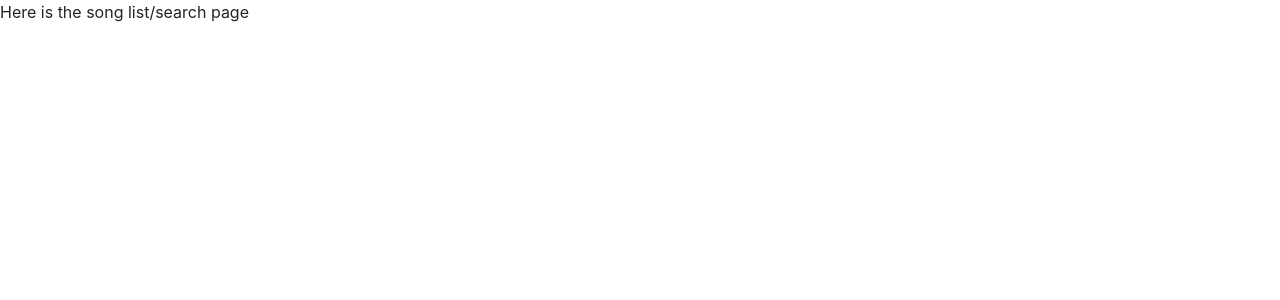
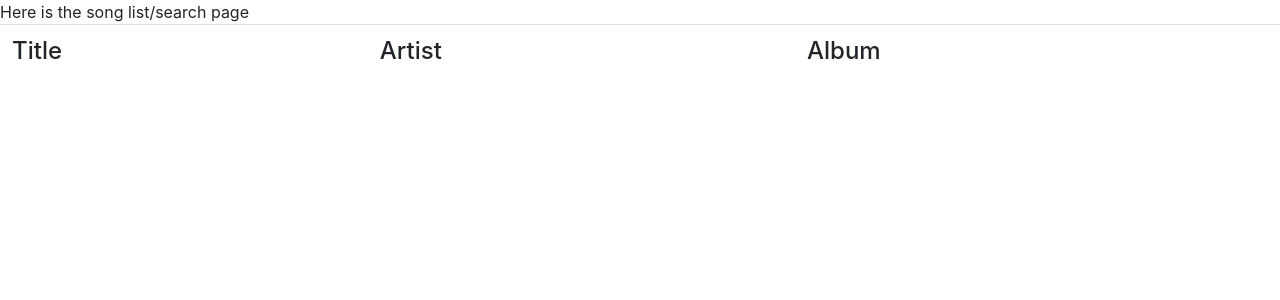
Before and after one commit to jacksonneal/SpotiTalk, a React (Create React App) app in the folder spotitalk/: page / in a window 1280 px wide. Shown: the top 300 px of the page. Built offline with nearby package versions, Linux system fonts and the light colour scheme.

Commit message:
add basic components for list and solo view

```diff
--- a/spotitalk/src/App.js
+++ b/spotitalk/src/App.js
@@ -3,15 +3,17 @@ import { connect } from 'react-redux';
 import './App.css';
 import { BrowserRouter as Router, Route } from 'react-router-dom';
 import SongSearch from './components/SongSearch';
+import SongSoloView from './components/SongSoloView';
 
 function App(props) {
   return (
     <Router>
       <div>
         <Route exact path="/" render={() => <SongSearch {...props} />} />
+        <Route exact path="/SongSoloView" component={SongSoloView} />
       </div>
     </Router>
   );
 }
 
-export default connect(state => state)(App);
+export default connect(state => state.songs)(App);
--- /dev/null
+++ b/spotitalk/src/components/SongList.js
@@ -0,0 +1,39 @@
+import React from 'react'
+import SongRow from './SongRow';
+
+export default function SongList(props) {
+    const songList = [];
+    return (
+        <table class="table table-striped">
+            <thead>
+                <tr>
+                    <td>
+                        <h4>
+                            Title
+                        </h4>
+                    </td>
+                    <td>
+                        <h4>
+                            Artist
+                        </h4>
+                    </td>
+                    <td>
+                        <h4>
+                            Album
+                        </h4>
+                    </td>
+                </tr>
+            </thead>
+            <tbody>
+                {
+                    songList.map(song =>
+                        <SongRow
+                            key={song.id}
+                            {...song}
+                        />
+                    )
+                }
+            </tbody>
+        </table>
+    )
+}
--- /dev/null
+++ b/spotitalk/src/components/SongRow.js
@@ -0,0 +1,26 @@
+import React from 'react';
+import { Link } from 'react-router-dom';
+
+export default function SongRow(props) {
+    const { song } = props;
+
+    return (
+        <tr>
+            <td>
+                <Link to={{
+                    pathname: "SongView",
+                    state: song,
+                }}
+                >
+                    {song.title}
+                </Link>
+            </td>
+            <td>
+                {song.artist}
+            </td>
+            <td>
+                {song.album}
+            </td>
+        </tr>
+    );
+};
--- a/spotitalk/src/components/SongSearch.js
+++ b/spotitalk/src/components/SongSearch.js
@@ -1,8 +1,12 @@
 import React from 'react';
+import SongList from './SongList';
 
-export default function SongList(props) {
+export default function SongSearch(props) {
     console.log('***Props***', props);
     return (
-        <div>Here is the song list/search page</div>
+        <div>
+            <div>Here is the song list/search page</div>
+            <SongList />
+        </div>
     )
 }
--- /dev/null
+++ b/spotitalk/src/components/SongSoloView.js
@@ -0,0 +1,9 @@
+import React from 'react';
+
+export default function SongRow(props) {
+    const { song } = props.location.state;
+
+    return (
+        <div>This is the song solo view</div>
+    );
+};
--- a/spotitalk/src/reducers/songs.js
+++ b/spotitalk/src/reducers/songs.js
@@ -1,5 +1,5 @@
 const initialState = {
-    songList: [], //Would fill from service
+    songNameSearch: '',
 };
 
 //Are there any actions?
```
